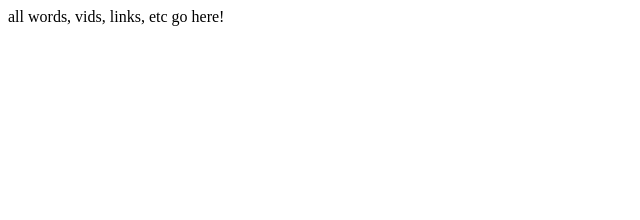
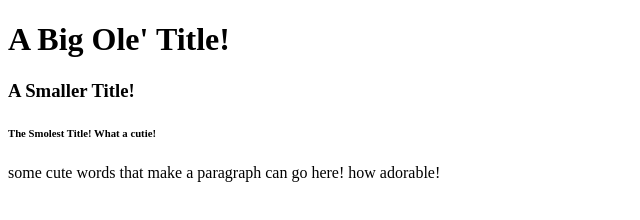
Before and after one commit to SassyCatSlaps/HTML-and-CSS-Projects, a plain HTML site: page Assignment.html in a window 1280 px wide. Shown: the whole page, without its empty margins (0-640 px from the left). Drawn offline with Linux system fonts and the light colour scheme.

Commit message:
Update Assignment.html
updated to include a "paragraph" and 3 examples of titles

```diff
--- a/Assignment.html
+++ b/Assignment.html
@@ -1,9 +1,13 @@
 <!DOCTYPE html>
 <html lang="en">
 	<head>
-		<title> a title goes here! </title>
+		<title> BASIC WEBPAGE ASSIGNMENT </title>
 		<meta charset="utf-8">
 	</head>
-	<body> all words, vids, links, etc go here!
+	<body>
+	<h1> A Big Ole' Title! </h1>
+	<h3> A Smaller Title! </h3>
+	<h6> The Smolest Title! What a cutie! </h6>
+	<p> some cute words that make a paragraph can go here! how adorable! </p>
 	</body>
 </html>
```
